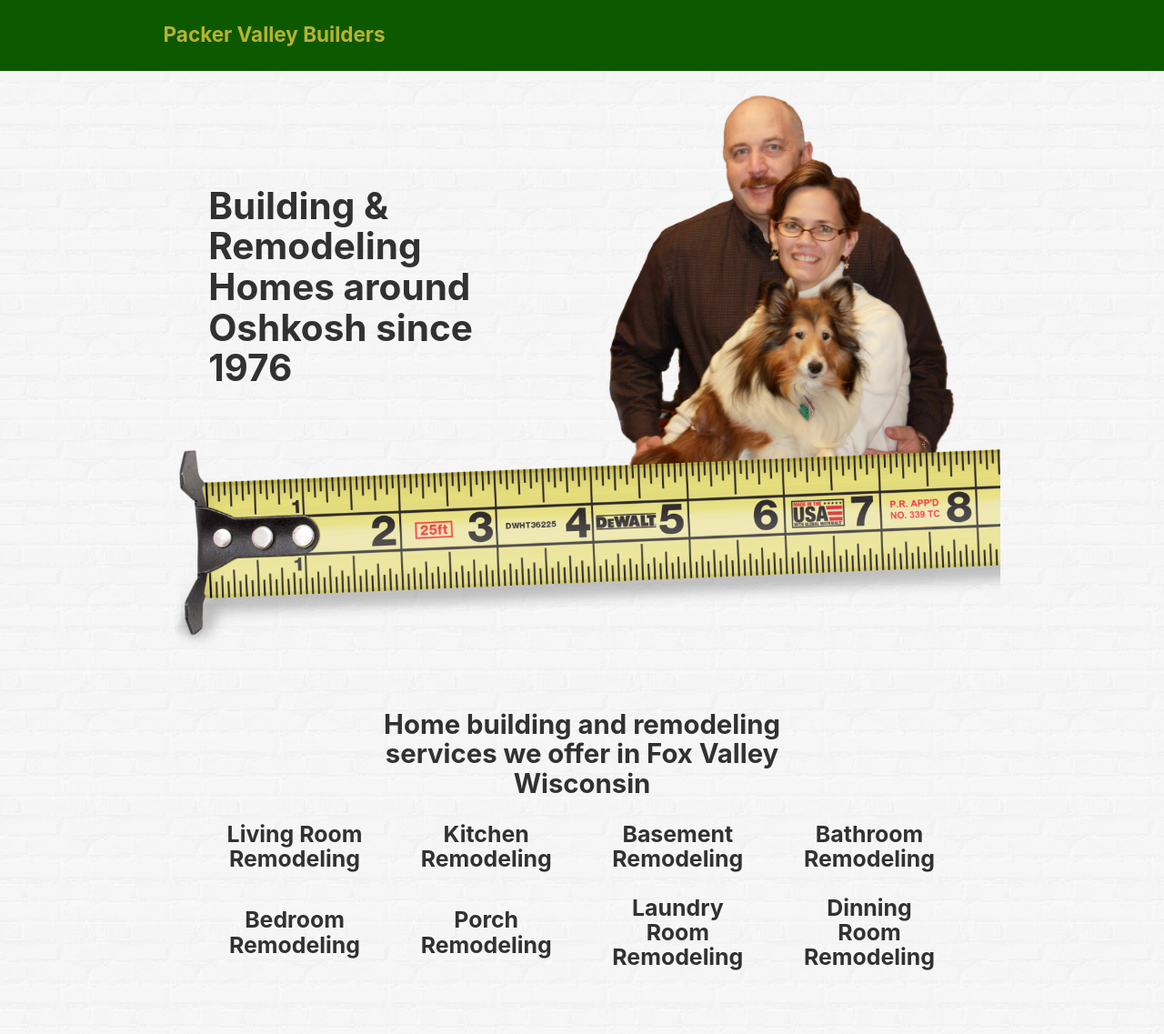
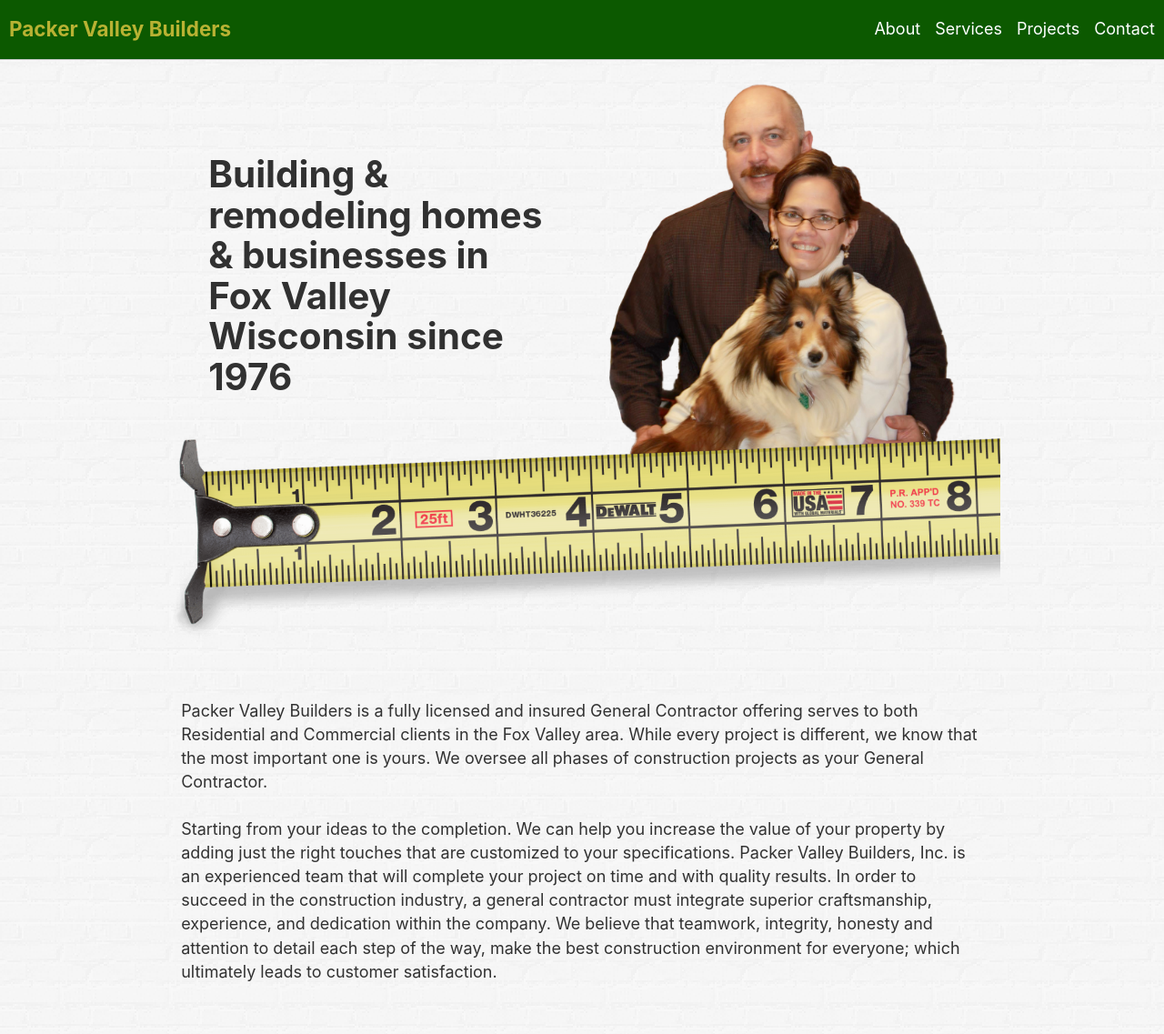
Before and after one commit to justinfriebel/packer-valley-builders, a Gatsby site: page / in a window 1280 px wide. Shown: the top 1137 px of the page at 91% size. Built offline with nearby package versions, Linux system fonts and the light colour scheme; Gatsby itself is replaced by a stand-in of ours.

Commit message:
Add menu links.

```diff
--- a/package.json
+++ b/package.json
@@ -16,7 +16,8 @@
     "prop-types": "^15.7.2",
     "react": "^16.8.6",
     "react-dom": "^16.8.6",
-    "react-helmet": "^5.2.1"
+    "react-helmet": "^5.2.1",
+    "styled-components": "4.3.2"
   },
   "devDependencies": {
     "prettier": "^1.18.2"
--- a/src/components/header.js
+++ b/src/components/header.js
@@ -1,38 +1,65 @@
 import React from "react"
 import Link from "gatsby-link"
+import styled from "styled-components"
 
 const Header = ({ siteTitle }) => (
-  <div
-    style={{
-      background: "#0C5900",
-    }}
-  >
-    <div
-      style={{
-        margin: "0 auto",
-        maxWidth: 960,
-        padding: "1.45rem 1.0875rem",
-      }}
-    >
-      <div style={{ margin: 0 }}>
-        <Link
-          to="/"
-          style={{
-            color: "#B8B233",
-            textDecoration: "none",
-            fontFamily:
-              "-apple-system, BlinkMacSystemFont, Segoe UI, Roboto, Oxygen, Ubuntu, Cantarell, Fira Sans, Droid Sans, Helvetica Neue, sans-serif",
-            fontWeight: "bold",
-            textRendering: "optimizeLegibility",
-            fontSize: "1.25rem",
-            lineHeight: "1.1",
-          }}
-        >
-          {siteTitle}
-        </Link>
-      </div>
-    </div>
-  </div>
+  <StyledHeader>
+    <StyledLogo to="/">{siteTitle}</StyledLogo>
+    <StyledNav>
+      <StyledMenuItemsWrapper>
+        <StyledMenuItem to="/about">About</StyledMenuItem>
+        <StyledMenuItem to="/services">Services</StyledMenuItem>
+        <StyledMenuItem to="/projects">Projects</StyledMenuItem>
+        <StyledMenuItem to="/contact">Contact</StyledMenuItem>
+      </StyledMenuItemsWrapper>
+    </StyledNav>
+  </StyledHeader>
 )
 
+const StyledHeader = styled.header`
+  display: flex;
+  align-items: center;
+  width: 100%;
+  padding: 20px 10px;
+  border-bottom: 1px solid #ccc;
+  background-color: #0c5900;
+`
+
+const StyledLogo = styled(Link)`
+  color: #b8b233;
+  text-decoration: none;
+  font-family: -apple-system, BlinkMacSystemFont, Segoe UI, Roboto, Oxygen,
+    Ubuntu, Cantarell, Fira Sans, Droid Sans, Helvetica Neue, sans-serif;
+  font-weight: bold;
+  text-rendering: optimizeLegibility;
+  font-size: 1.25rem;
+  line-height: 1.1;
+`
+
+const StyledNav = styled.nav`
+  margin-left: auto;
+  line-height: 1.1;
+`
+
+const StyledMenuItemsWrapper = styled.div`
+  display: flex;
+  flex-wrap: wrap;
+  padding: 0;
+  margin: 0;
+`
+
+const StyledMenuItem = styled(Link)`
+  margin-left: 16px;
+  list-style: none;
+  margin-bottom: 0px;
+  color: #fff;
+  text-decoration: none;
+  font-family: -apple-system, BlinkMacSystemFont, Segoe UI, Roboto, Oxygen,
+    Ubuntu, Cantarell, Fira Sans, Droid Sans, Helvetica Neue, sans-serif;
+  font-weight: normal;
+  text-rendering: optimizeLegibility;
+  font-size: 1rem;
+  line-height: 1.1;
+`
+
 export default Header
--- a/src/components/layout.css
+++ b/src/components/layout.css
@@ -385,6 +385,8 @@ p {
   padding-right: 0;
   padding-top: 0;
   margin-bottom: 1.45rem;
+  font-family: -apple-system, BlinkMacSystemFont, Segoe UI, Roboto, Oxygen,
+    Ubuntu, Cantarell, Fira Sans, Droid Sans, Helvetica Neue, sans-serif;
 }
 figure {
   margin-left: 0;
--- a/src/pages/index.js
+++ b/src/pages/index.js
@@ -10,7 +10,10 @@ const IndexPage = () => (
     <SEO title="Home" />
     <div className="flex-row">
       <div className="flex-column">
-        <h1>Building & Remodeling Homes around Oshkosh since 1976</h1>
+        <h1>
+          Building & remodeling homes & businesses in Fox Valley Wisconsin since
+          1976
+        </h1>
       </div>
       <div className="flex-column">
         <ChrisDave />
@@ -18,6 +21,33 @@ const IndexPage = () => (
     </div>
     <div className="measuring-tape">
       <MeasuringTape />
+    </div>
+    <div
+      style={{
+        margin: "0 auto",
+        maxWidth: 960,
+        padding: "1.45rem 1.0875rem",
+      }}
+    >
+      <p>
+        Packer Valley Builders is a fully licensed and insured General
+        Contractor offering serves to both Residential and Commercial clients in
+        the Fox Valley area. While every project is different, we know that the
+        most important one is yours. We oversee all phases of construction
+        projects as your General Contractor.
+      </p>
+      <p>
+        Starting from your ideas to the completion. We can help you increase the
+        value of your property by adding just the right touches that are
+        customized to your specifications. Packer Valley Builders, Inc. is an
+        experienced team that will complete your project on time and with
+        quality results. In order to succeed in the construction industry, a
+        general contractor must integrate superior craftsmanship, experience,
+        and dedication within the company. We believe that teamwork, integrity,
+        honesty and attention to detail each step of the way, make the best
+        construction environment for everyone; which ultimately leads to
+        customer satisfaction.
+      </p>
     </div>
     {/* <div
       className="flex-row"
```
Also changed, not shown: 1 other file.
